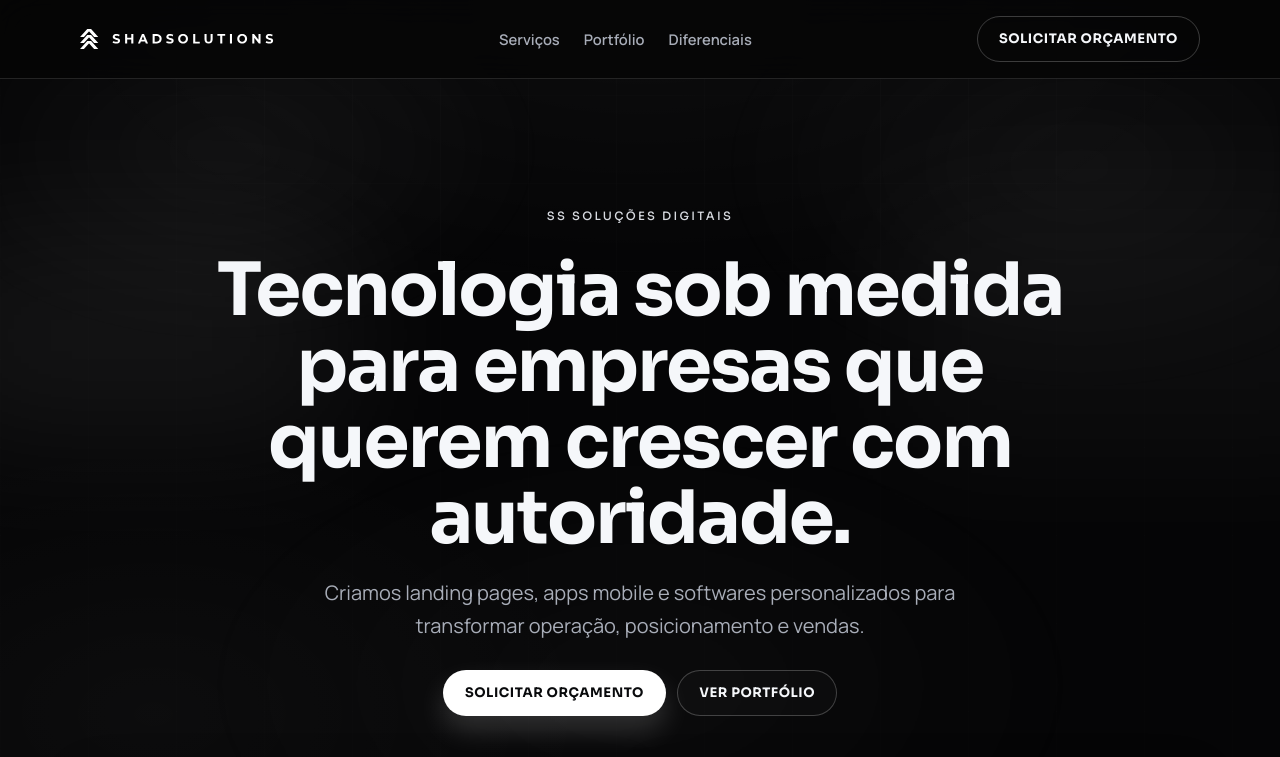
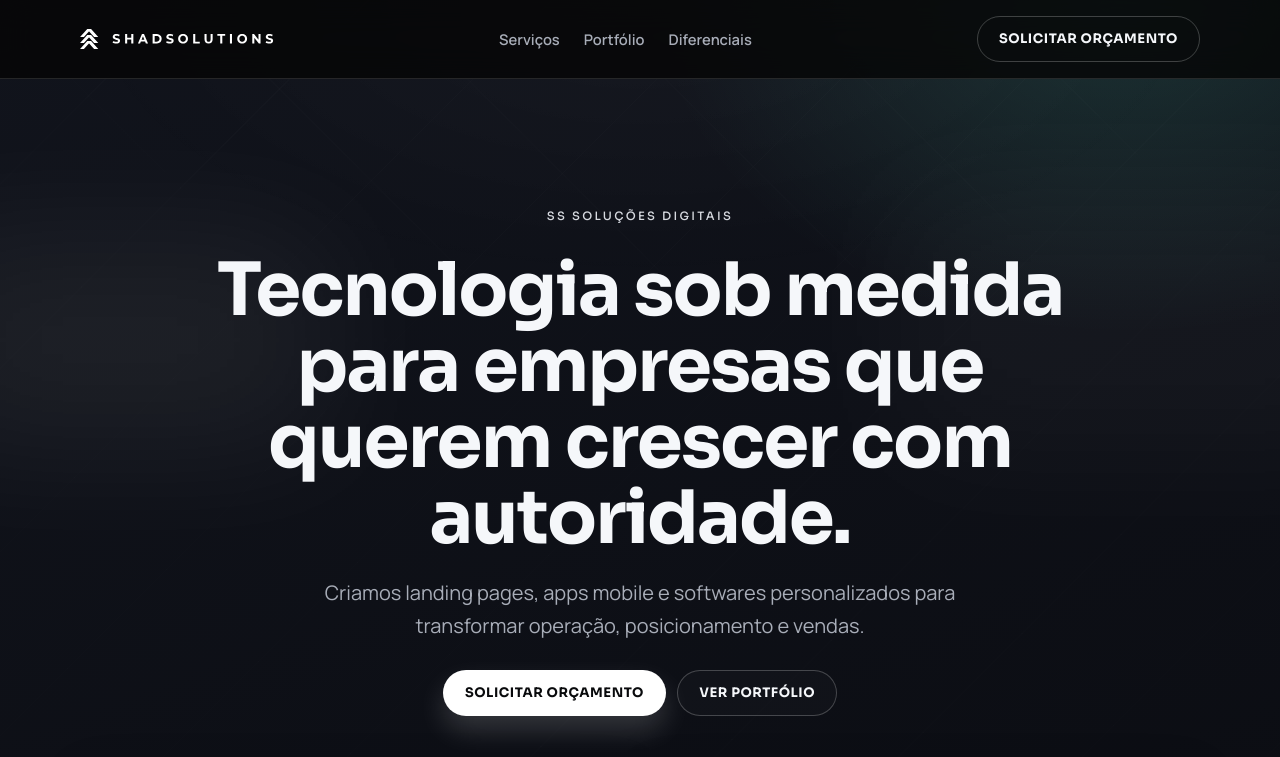
Before and after one commit to angelobragamuzi/lp-shad-solutions, a Next.js app: page / in a window 1280 px wide. Shown: the top 757 px of the page. Built offline with nearby package versions, Linux system fonts and the light colour scheme.

Commit message:
fix:bugss

```diff
--- a/styles/animations.css
+++ b/styles/animations.css
@@ -1,35 +1 @@
-@keyframes ambientDrift {
-    0% {
-        transform: translate3d(0, 0, 0) scale(1);
-    }
-    100% {
-        transform: translate3d(0, -22px, 0) scale(1.04);
-    }
-}
-
-@keyframes glowDriftA {
-    0% {
-        transform: translate3d(0, 0, 0) scale(1);
-    }
-    100% {
-        transform: translate3d(28px, -12px, 0) scale(1.08);
-    }
-}
-
-@keyframes glowDriftB {
-    0% {
-        transform: translate3d(0, 0, 0) scale(1);
-    }
-    100% {
-        transform: translate3d(-26px, 14px, 0) scale(1.06);
-    }
-}
-
-@media (prefers-reduced-motion: reduce) {
-    * {
-        animation-duration: 0.01ms !important;
-        animation-iteration-count: 1 !important;
-        transition-duration: 0.01ms !important;
-        scroll-behavior: auto !important;
-    }
-}
+/* Animations removed to keep the background static. */
--- a/styles/base.css
+++ b/styles/base.css
@@ -21,8 +21,10 @@ body {
     color: var(--fg);
     line-height: 1.65;
     background:
-        radial-gradient(900px 520px at 50% -10%, rgba(255, 255, 255, 0.08), transparent 60%),
-        radial-gradient(680px 420px at 12% 15%, rgba(255, 255, 255, 0.03), transparent 65%),
+        radial-gradient(820px 520px at 12% -12%, rgba(120, 180, 255, 0.18), transparent 60%),
+        radial-gradient(760px 540px at 88% 0%, rgba(110, 255, 219, 0.14), transparent 62%),
+        radial-gradient(900px 620px at 50% 120%, rgba(255, 255, 255, 0.09), transparent 70%),
+        linear-gradient(160deg, rgba(18, 21, 30, 0.92) 0%, rgba(7, 8, 12, 0.96) 45%, rgba(5, 5, 7, 1) 100%),
         var(--bg);
     -webkit-font-smoothing: antialiased;
     text-rendering: optimizeLegibility;
@@ -39,28 +41,28 @@ body::after {
 
 body::before {
     background:
-        radial-gradient(70% 55% at 50% 0%, rgba(255, 255, 255, 0.12), transparent 70%),
+        radial-gradient(70% 55% at 50% 0%, rgba(255, 255, 255, 0.1), transparent 70%),
         repeating-linear-gradient(
-            90deg,
+            135deg,
             rgba(255, 255, 255, 0.03) 0 1px,
-            transparent 1px 88px
+            transparent 1px 130px
         ),
         repeating-linear-gradient(
-            0deg,
-            rgba(255, 255, 255, 0.022) 0 1px,
-            transparent 1px 88px
+            45deg,
+            rgba(255, 255, 255, 0.02) 0 1px,
+            transparent 1px 140px
         );
-    opacity: 0.3;
+    opacity: 0.32;
 }
 
 body::after {
-    background:
-        radial-gradient(460px 280px at 18% 20%, rgba(255, 255, 255, 0.08), transparent 72%),
-        radial-gradient(540px 340px at 84% 22%, rgba(255, 255, 255, 0.07), transparent 70%),
-        radial-gradient(620px 360px at 50% 86%, rgba(255, 255, 255, 0.045), transparent 78%);
-    filter: blur(8px);
-    opacity: 0.68;
-    animation: ambientDrift 16s ease-in-out infinite alternate;
+    background-image:
+        radial-gradient(rgba(255, 255, 255, 0.06) 0.6px, transparent 0.6px),
+        radial-gradient(rgba(100, 160, 255, 0.06) 0.6px, transparent 0.6px);
+    background-size: 22px 22px, 34px 34px;
+    background-position: 0 0, 12px 10px;
+    filter: blur(0.3px);
+    opacity: 0.14;
 }
 
 main,
@@ -105,7 +107,7 @@ img {
 
 @media (max-width: 820px) {
     body::before {
-        opacity: 0.2;
-        background-size: auto, 64px 64px, 64px 64px;
+        opacity: 0.24;
+        background-size: auto, 100px 100px, 110px 110px;
     }
 }
--- a/styles/components.css
+++ b/styles/components.css
@@ -142,7 +142,6 @@
     left: -7%;
     top: 12%;
     background: rgba(255, 255, 255, 0.28);
-    animation: glowDriftA 14s ease-in-out infinite alternate;
 }
 
 .hero::after {
@@ -151,7 +150,6 @@
     right: -10%;
     top: 8%;
     background: rgba(255, 255, 255, 0.16);
-    animation: glowDriftB 18s ease-in-out infinite alternate;
 }
 
 .hero-inner {
@@ -272,7 +270,6 @@
         radial-gradient(420px 220px at 8% 42%, rgba(255, 255, 255, 0.055), transparent 75%),
         radial-gradient(420px 220px at 92% 55%, rgba(255, 255, 255, 0.05), transparent 75%);
     opacity: 0.55;
-    animation: ambientDrift 22s ease-in-out infinite alternate;
 }
 
 .services-grid {
```
Also changed, not shown: 1 other file (tests, documents, lock files or other folders).
